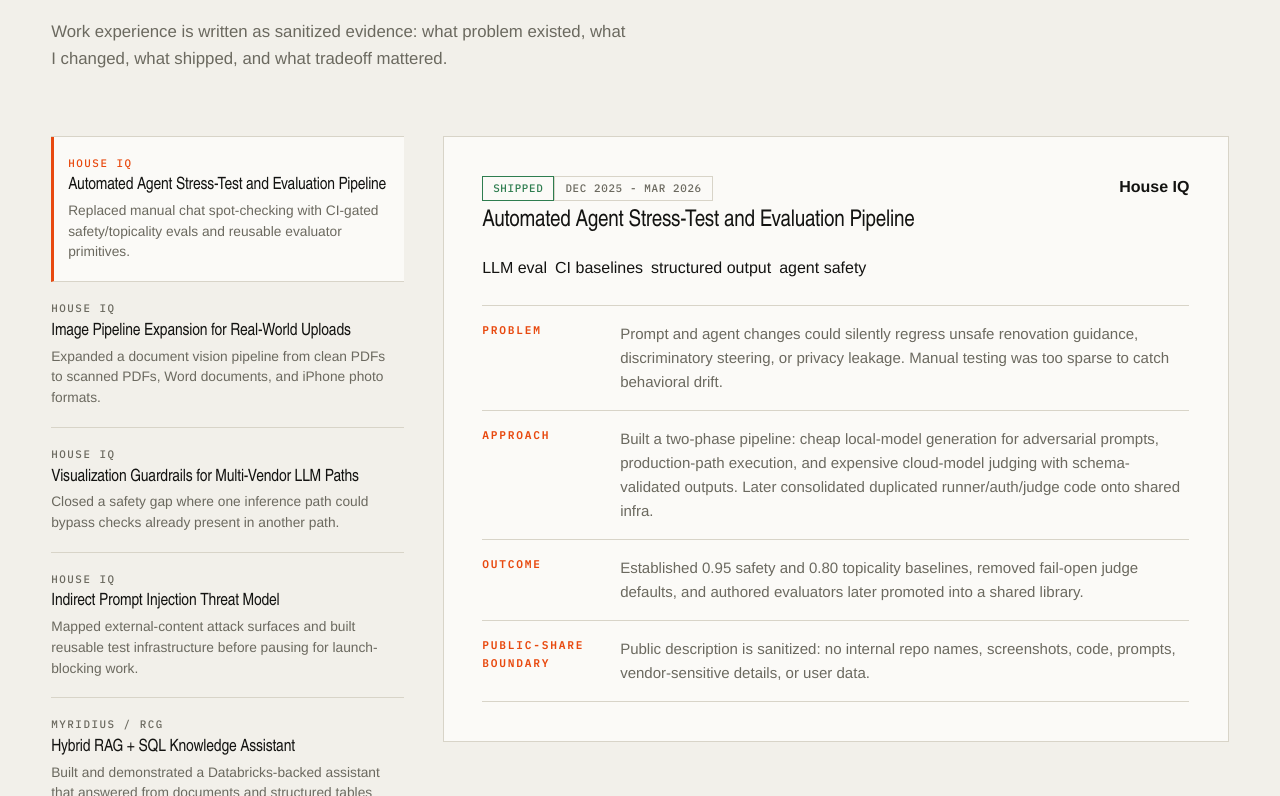
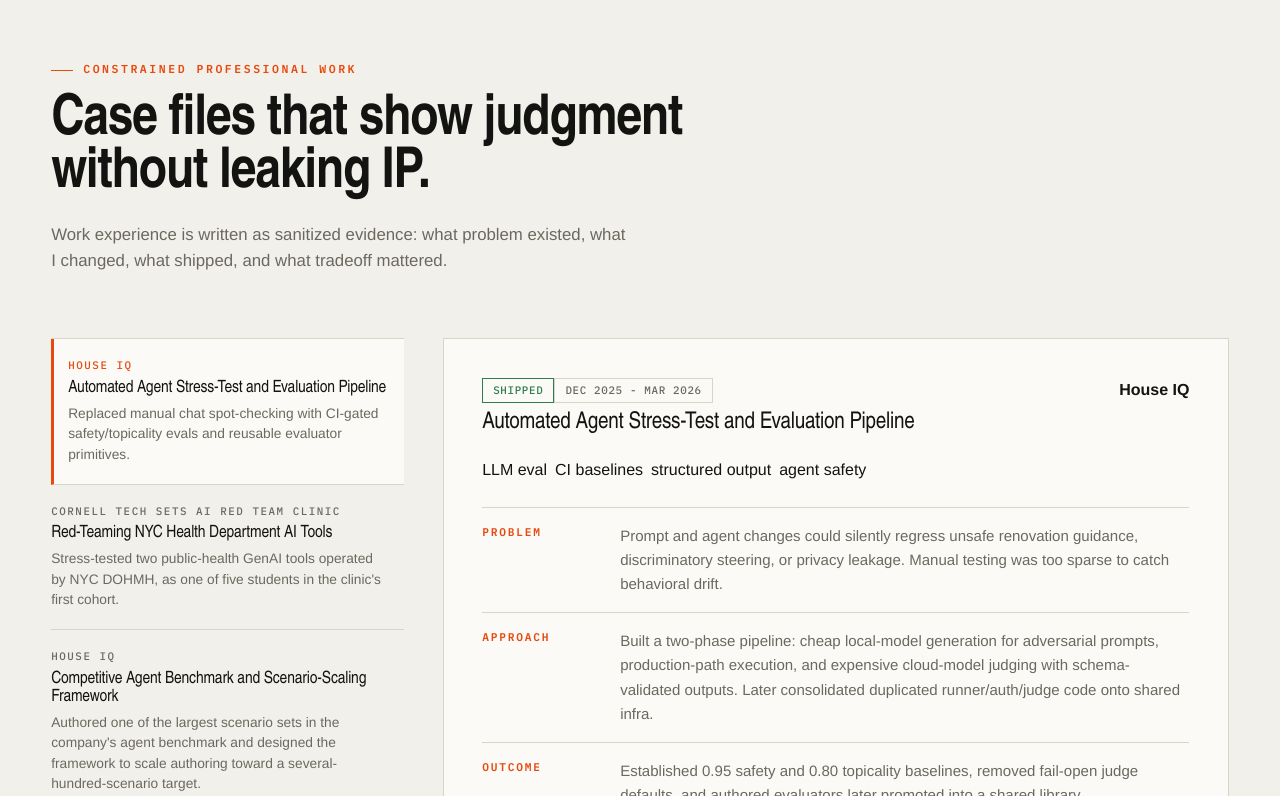
Before and after one commit to AliHasan-786/ali-hasan-portfolio, a React (Vite) app: page / in a window 1280 px wide. Shown: the part 2904-3700 px from the top of the page. Built offline with nearby package versions, Linux system fonts and the light colour scheme; a web font is replaced by a local one.

Commit message:
Add SETS clinic case with Cornell coverage links, arXiv-linked RL contributions, sanitized House IQ benchmark case, security-review stat
Co-Authored-By: Claude Fable 5 <noreply@anthropic.com>

```diff
--- a/src/App.jsx
+++ b/src/App.jsx
@@ -54,6 +54,11 @@ const proofStats = [
     detail: "House IQ — 70% of merged lines were tests and evals",
   },
   {
+    value: "94-slide",
+    label: "Security review, presented",
+    detail: "Team-wide session on the visualization red-team and guardrail work",
+  },
+  {
     value: "arXiv",
     label: "Published research",
     detail: "Co-author, Scaling the Queue — RL for NYC municipal complaint triage",
@@ -76,6 +81,44 @@ const caseFiles = [
       "Established 0.95 safety and 0.80 topicality baselines, removed fail-open judge defaults, and authored evaluators later promoted into a shared library.",
     constraints:
       "Public description is sanitized: no internal repo names, screenshots, code, prompts, vendor-sensitive details, or user data.",
+  },
+  {
+    title: "Red-Teaming NYC Health Department AI Tools",
+    org: "Cornell Tech SETS AI Red Team Clinic",
+    date: "Oct - Nov 2025",
+    status: "Inaugural cohort",
+    tags: ["red team", "public-sector AI", "multi-turn testing", "judging policy"],
+    impact:
+      "Stress-tested two public-health GenAI tools operated by NYC DOHMH, as one of five students in the clinic's first cohort.",
+    problem:
+      "Public-sector AI serving vulnerable users (New Yorkers managing diabetes) can give unsafe guidance, fabricate sources, or behave inconsistently, and the operating agency needed adversarial coverage it could not staff internally.",
+    approach:
+      "Designed adversarial personas and multi-turn attack prompts, triaged outputs into a 653-output judging-policy dataset, and contributed to the automated pipeline that pre-screened 1,607 text and multimodal pairs for human review.",
+    outcome:
+      "Findings on unsafe guidance and fabricated citations shaped the clinic's judging criteria and its report to the agency; the clinic's work was covered by Cornell (links below).",
+    constraints:
+      "Specific vulnerabilities and agency-internal findings remain confidential; the coverage links are the public record.",
+    links: [
+      { label: "Cornell Tech: Red Team Clinic", href: "https://tech.cornell.edu/news/red-team-clinic-cornell-tech/" },
+      { label: "Cornell Chronicle coverage", href: "https://news.cornell.edu/stories/2025/12/red-team-students-stress-test-nyc-health-departments-ai" },
+    ],
+  },
+  {
+    title: "Competitive Agent Benchmark and Scenario-Scaling Framework",
+    org: "House IQ",
+    date: "2026",
+    status: "In progress",
+    tags: ["agent evaluation", "benchmark design", "product strategy"],
+    impact:
+      "Authored one of the largest scenario sets in the company's agent benchmark and designed the framework to scale authoring toward a several-hundred-scenario target.",
+    problem:
+      "Measuring an agent against incumbent products requires realistic scenarios at a scale manual authoring cannot reach, and idealized prompts miss how real users actually type.",
+    approach:
+      "Introduced demographic-realistic prompting (scenarios written the way real users type, including older users' longer, more formal phrasing), reviewed each scenario line-by-line with the product lead, and designed a generate, LLM-judge validate, embedding-dedupe, human-review pipeline to scale authoring.",
+    outcome:
+      "Scenario set adopted into the benchmark database; two codebase-grounded competitor matrices with tiered fact-checks retained by the product team as living strategy documents.",
+    constraints:
+      "Competitor names, scores, and internal benchmark contents are not public.",
   },
   {
     title: "Image Pipeline Expansion for Real-World Uploads",
@@ -217,6 +260,11 @@ const courseProjects = [
       "Built an MDP with complaint category, borough, inspector budget, prior count, and time bin.",
       "Compared Monte Carlo, tabular Q-learning, DQN, REINFORCE, and baselines.",
       "Framed reward design around missed violations, wasted inspections, and displacement risk.",
+      "Co-author on the cohort's arXiv preprint; my hands-on agents: tabular TD and REINFORCE over 755 real-data-calibrated complaints, with reward-component and policy-heatmap analysis.",
+    ],
+    links: [
+      { label: "Paper: arXiv:2605.06482", href: "https://arxiv.org/abs/2605.06482" },
+      { label: "Ongoing lab repo", href: "https://github.com/AliHasan-786/nyc-housing-inspection-rl" },
     ],
     expansion: [
       "Policy simulator for inspect/dismiss/aggressive enforcement.",
@@ -762,6 +810,15 @@ function ExperienceAtlas({ activeCase, setActiveCase }) {
               <dd>{activeCase.constraints}</dd>
             </div>
           </dl>
+          {activeCase.links && (
+            <div className="link-row">
+              {activeCase.links.map((link) => (
+                <a key={link.href} href={link.href} target="_blank" rel="noreferrer">
+                  {link.label}
+                </a>
+              ))}
+            </div>
+          )}
         </article>
       </div>
     </section>
@@ -818,6 +875,15 @@ function CourseLab({
             <strong>{activeProject.metric}</strong>
           </div>
           <p>{activeProject.caption}</p>
+          {activeProject.links && (
+            <div className="link-row">
+              {activeProject.links.map((link) => (
+                <a key={link.href} href={link.href} target="_blank" rel="noreferrer">
+                  {link.label}
+                </a>
+              ))}
+            </div>
+          )}
           {activeProject.id === "crypto-scam-lab" && (
             <div className="project-links">
               <a href={trustSafetyLabUrl} target="_blank" rel="noreferrer">
--- a/src/styles.css
+++ b/src/styles.css
@@ -1430,3 +1430,20 @@ h3 {
   margin: 4px 0 10px;
   font-style: italic;
 }
+
+.link-row {
+  display: flex;
+  flex-wrap: wrap;
+  gap: 10px;
+  margin-top: 14px;
+}
+.link-row a {
+  font-size: 0.78rem;
+  border: 1px solid var(--line, #d7dde7);
+  padding: 4px 12px;
+  border-radius: 999px;
+  text-decoration: none;
+}
+.link-row a:hover {
+  border-color: currentColor;
+}
```
